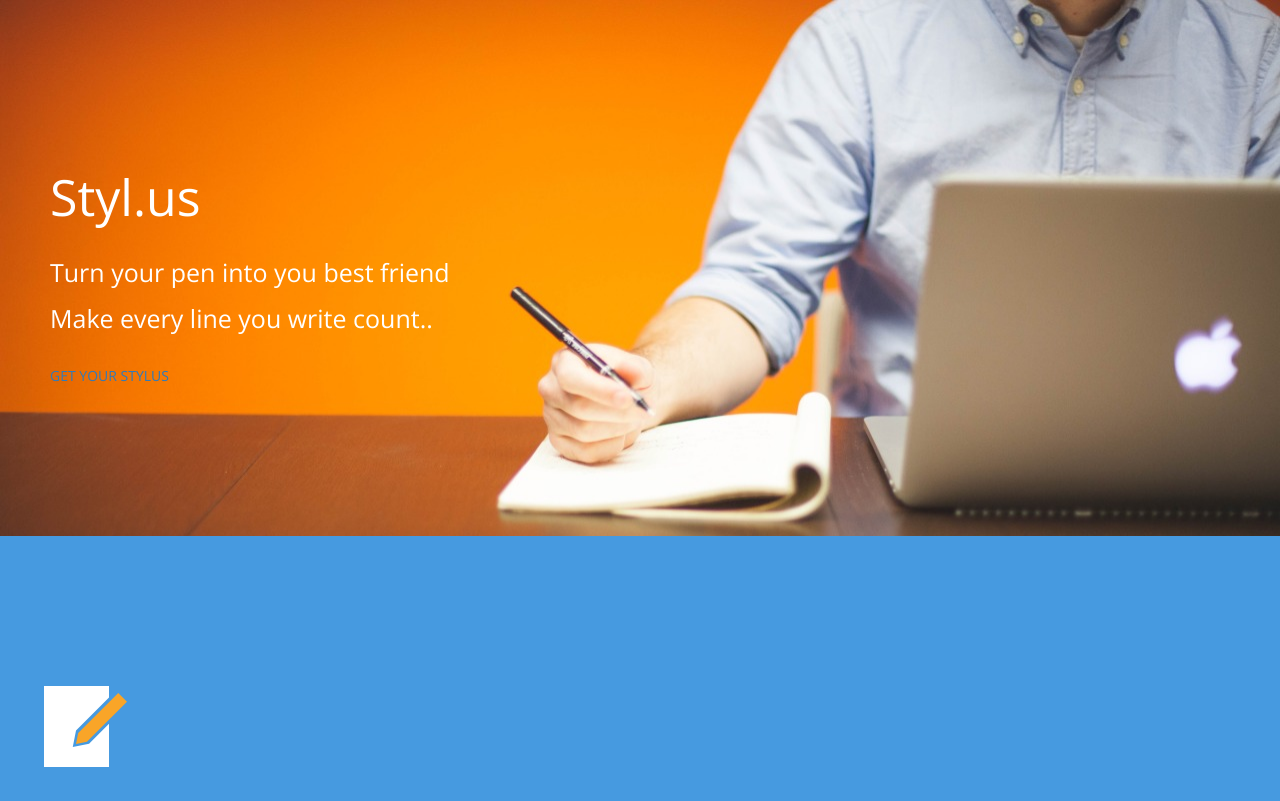
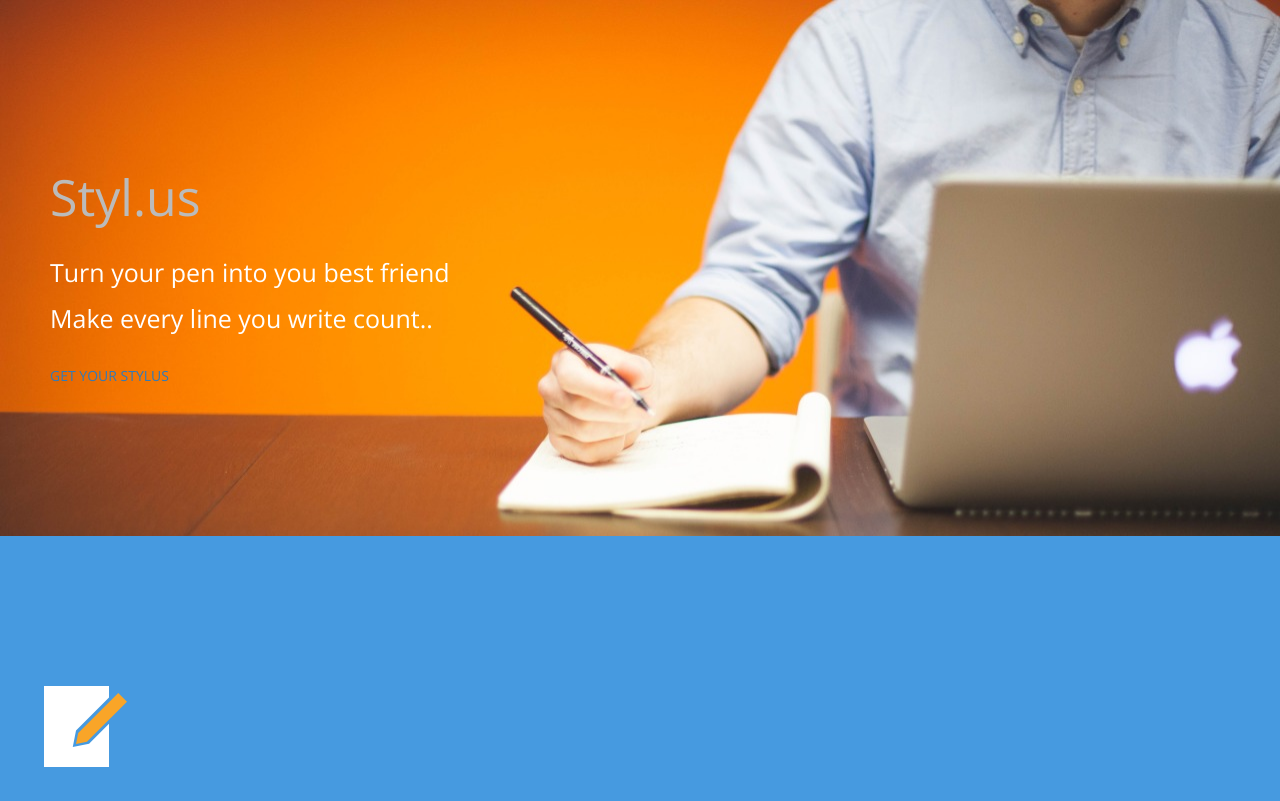
Before and after one commit to ssaunier/stylus, a plain HTML site: page index.html in a window 1280 px wide. Shown: the top 801 px of the page. Drawn offline with nearby package versions, Linux system fonts and the light colour scheme.

Commit message:
Change h1 color from white to grey

```diff
--- a/stylesheets/banner.css
+++ b/stylesheets/banner.css
@@ -7,7 +7,7 @@
 
 #banner h1 {
   font-size: 50px;
-  color: white;
+  color: #bbb;
 }
 
 #banner p {
```
